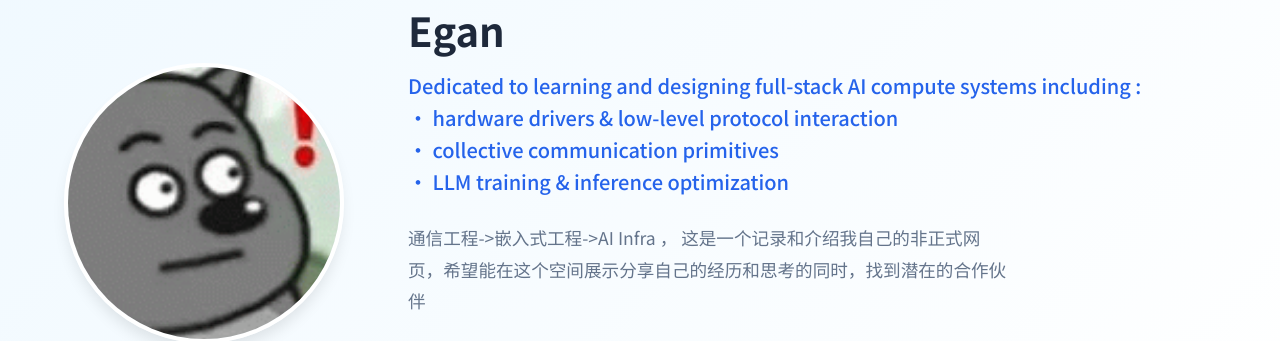
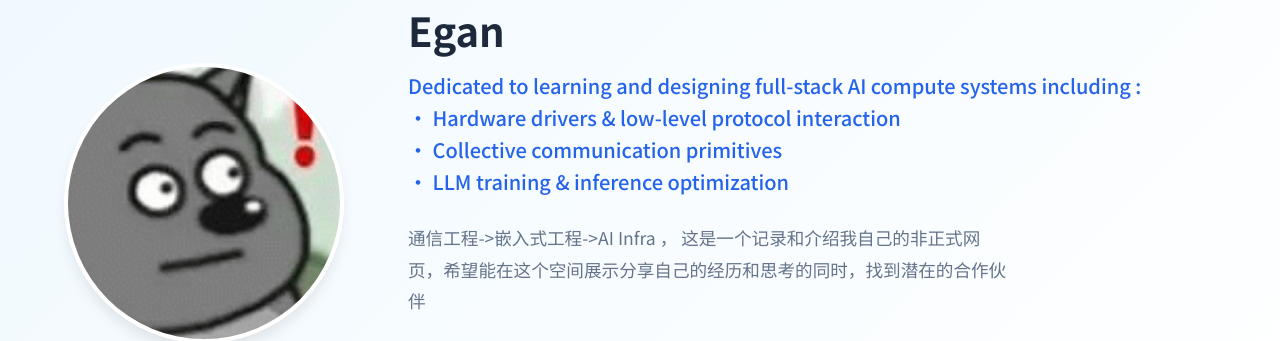
Before and after one commit to Lejun-Hu/Lejun-Hu.github.io, a Jekyll site: the page built from index.md, in a window 1280 px wide and 900 px high. Shown: the part 131-472 px from the top of the window. Built offline with Jekyll 4.4.1, drawn with Linux system fonts in a browser that asks for light colours.

```diff
--- a/_config.yml
+++ b/_config.yml
@@ -8,8 +8,8 @@ title: "Egan's Personal Page"
 # 副标题/一句话介绍
 description: |
   Dedicated to learning and designing full-stack AI compute systems including :<br>
-  • hardware drivers & low-level protocol interaction<br>
-  • collective communication primitives<br>
+  • Hardware drivers & low-level protocol interaction<br>
+  • Collective communication primitives<br>
   • LLM training & inference optimization
 
 # 你的邮箱
```
